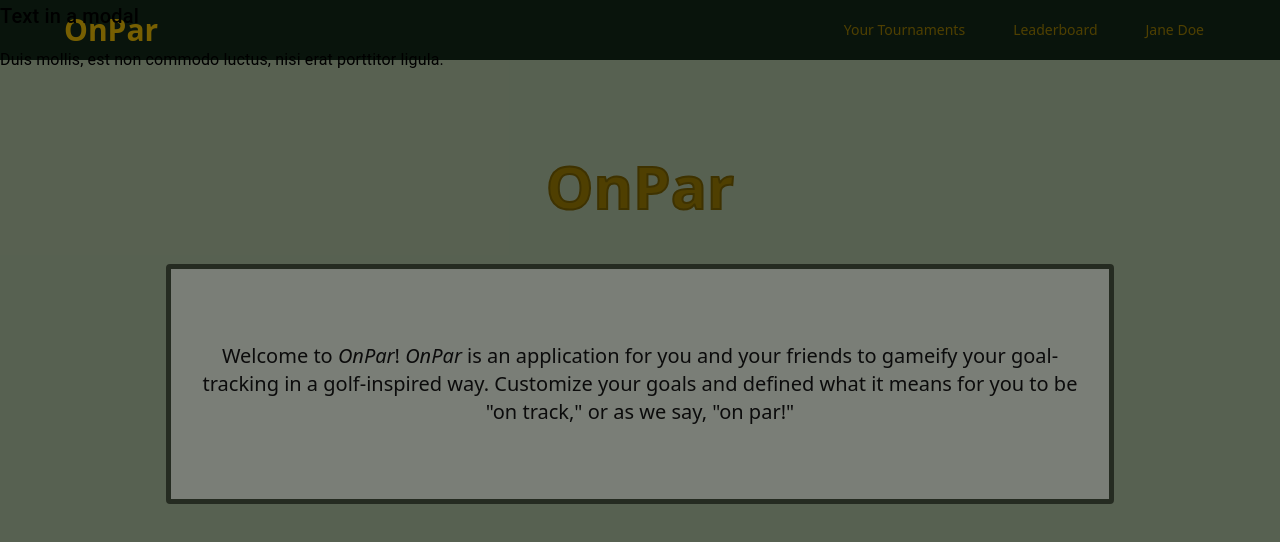
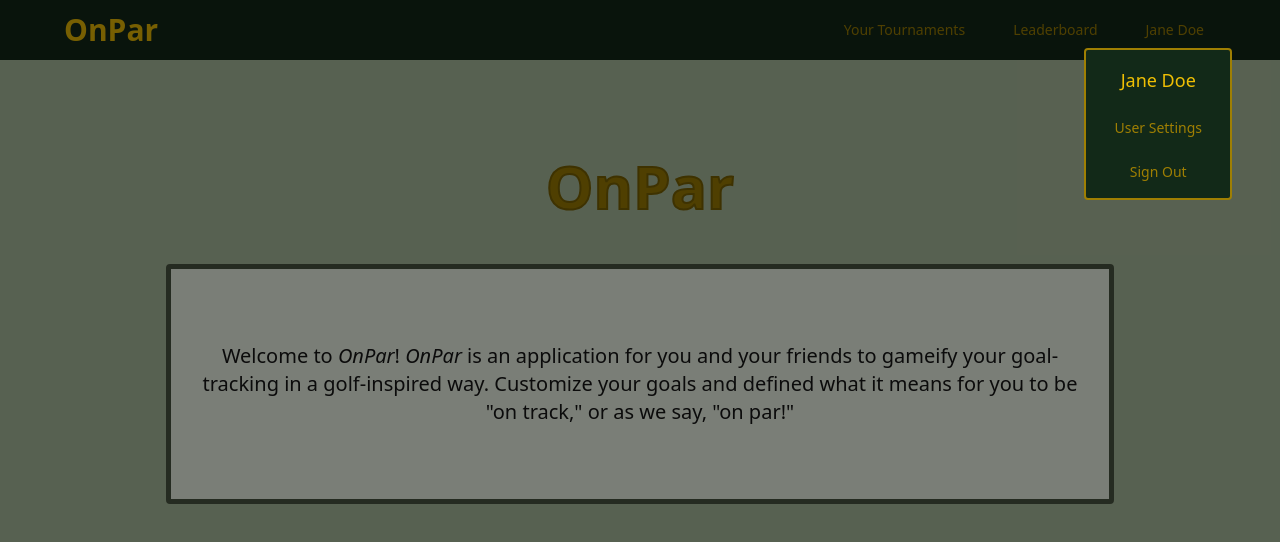
Before and after one commit to xgarcia17/OnPar, a Next.js app in the folder apps/web/: page / in a window 1280 px wide. Both pictures are taken after a click on the button "Jane Doe". Shown: the top 542 px of the page. Built offline with nearby package versions, Linux system fonts and the light colour scheme.

Commit message:
feat: fill out user settings modal in desktop view

```diff
--- a/apps/web/components/navbar/desktopNavbarContent.tsx
+++ b/apps/web/components/navbar/desktopNavbarContent.tsx
@@ -26,7 +26,7 @@ export default function DesktopNavbarContent() {
           </Link>
         );
       })}
-      {/* <div>User Placeholder</div> */}
+
       <UserSettingsModal />
     </div>
   );
--- a/apps/web/components/navbar/userSettingsContent.tsx
+++ b/apps/web/components/navbar/userSettingsContent.tsx
@@ -1,10 +1,13 @@
 import Link from "next/link";
 import { MINI_BUTTON_CLASSNAME } from "./navbar.constants";
 
+
 export default function UserSettingsContent() {
+  const username = "Jane Doe";
   return (
     <div className="flex flex-col items-center gap-2 text-sm">
-      <h4>User Name</h4>
+
+      <h2 className="flex-shrink-0 flex items-center justify-center gap-2 px-3 py-2 font-medium text-lg text-navbar-active">{username}</h2>
 
       <Link
         href="/settings"
--- a/apps/web/components/navbar/userSettingsModal.tsx
+++ b/apps/web/components/navbar/userSettingsModal.tsx
@@ -3,6 +3,7 @@
 import { MINI_BUTTON_CLASSNAME } from "./navbar.constants";
 import { useState } from "react";
 import { Modal, Box, Typography } from "@mui/material";
+import UserSettingsContent from "./userSettingsContent";
 
 export default function UserSettingsModal() {
   const [open, setOpen] = useState(false);
@@ -18,13 +19,11 @@ export default function UserSettingsModal() {
         {username}
       </button>
       <Modal open={open} onClose={handleClose}>
-        <Box className="">
-          <Typography id="modal-modal-title" variant="h6" component="h2">
-            Text in a modal
-          </Typography>
-          <Typography id="modal-modal-description" sx={{ mt: 2 }}>
-            Duis mollis, est non commodo luctus, nisi erat porttitor ligula.
-          </Typography>
+        <Box className="absolute right-12 top-12 bg-secondary border-[2px] rounded navbar-modal-border-color items-center py-2 px-4">
+          {/* <Typography id="modal-modal-title" className="text-center" variant="h6" component="h2">
+            {username}
+          </Typography> */}
+          <UserSettingsContent />
         </Box>
       </Modal>
     </>
```
